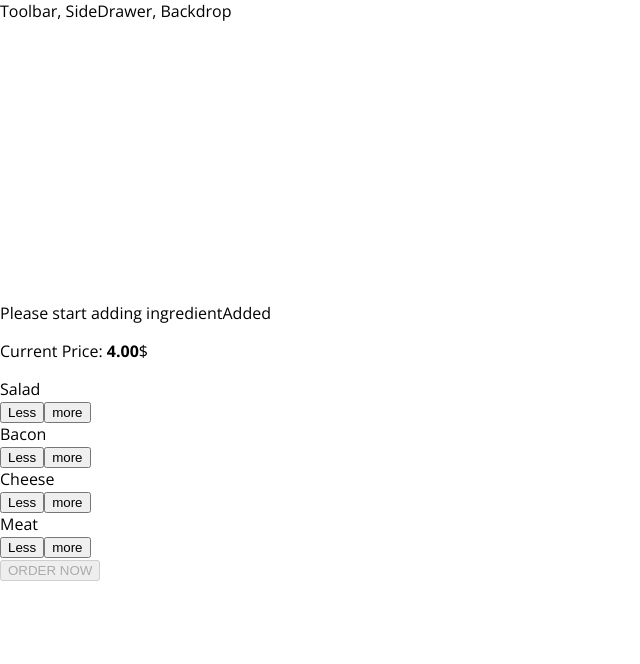
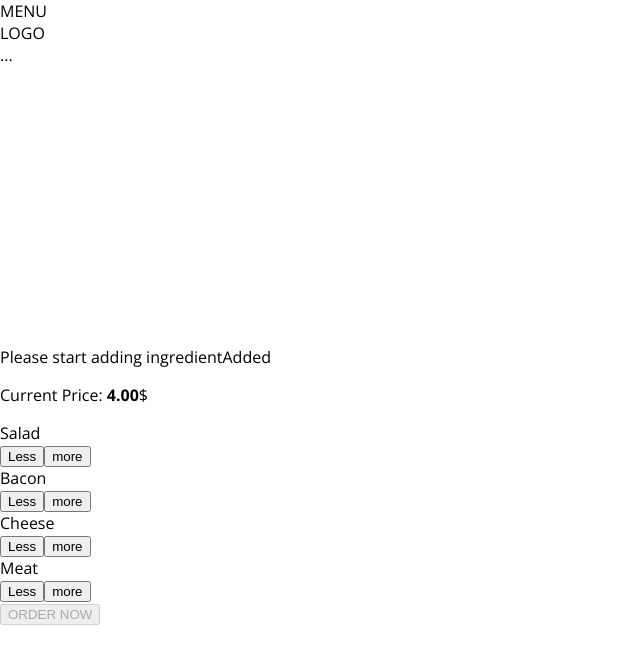
Before and after one commit to syadallah/Burger-Builder, a React app: page / in a window 1280 px wide. Shown: the top 664 px of the page, without its empty margins (0-640 px from the left). Built offline with nearby package versions, Linux system fonts and the light colour scheme.

Commit message:
Import the toolbar Component to Layout

```diff
--- a/src/components/Layout/Layout.js
+++ b/src/components/Layout/Layout.js
@@ -1,9 +1,10 @@
 import React from 'react'
 import styles from './Layout.css'
+import Toolbar from '../Navigation/Toolbar/Toolbar'
 
 const layout = ( props ) => (
   <React.Fragment>
-  <div>Toolbar, SideDrawer, Backdrop</div>
+  <Toolbar />
   <main className={styles.Content}>
   {props.children}
   </main>
--- a/src/components/Navigation/Toolbar/Toolbar.js
+++ b/src/components/Navigation/Toolbar/Toolbar.js
@@ -1,7 +1,7 @@
 import React from 'react'
-
+import style from './Toolbar.css'
 const toolbar = (props) => (
-  <header>
+  <header className={style.Toolbar}>
   <div>MENU</div>
   <div>LOGO</div>
   <nav>
```
